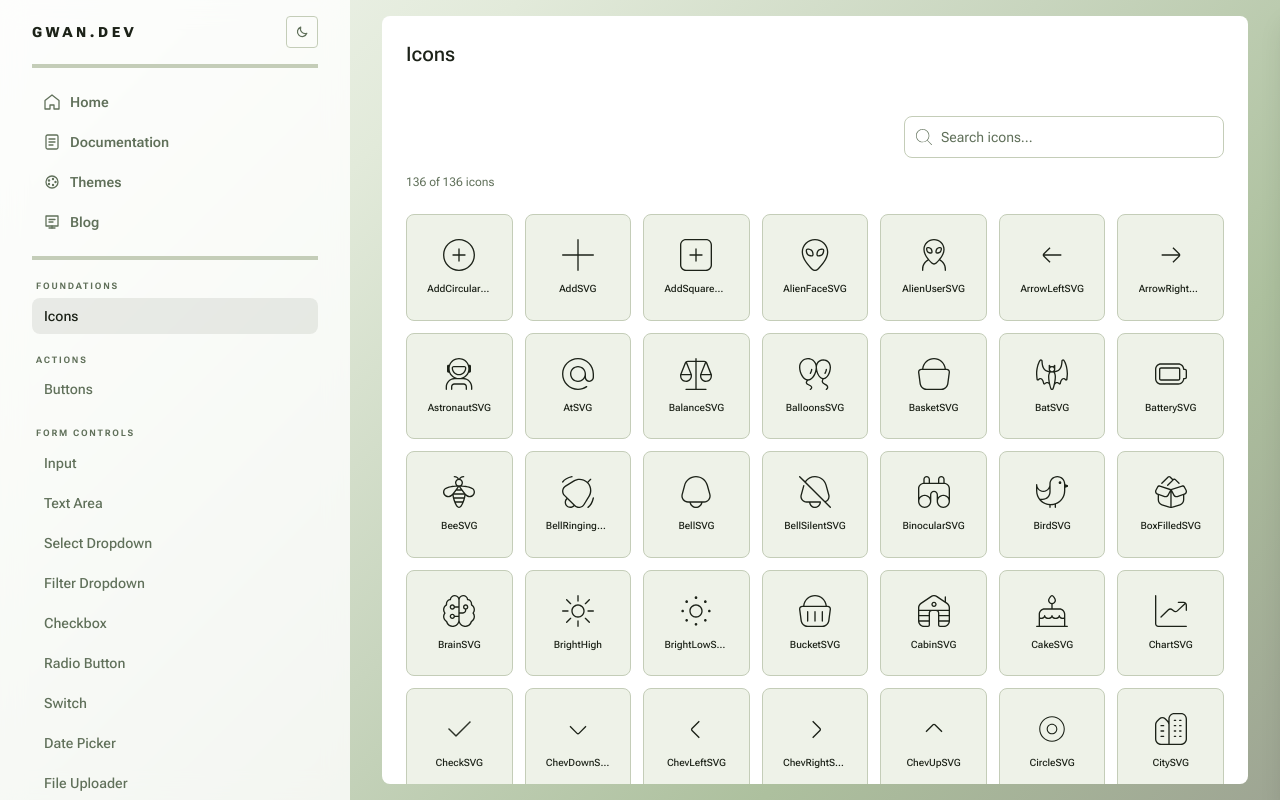
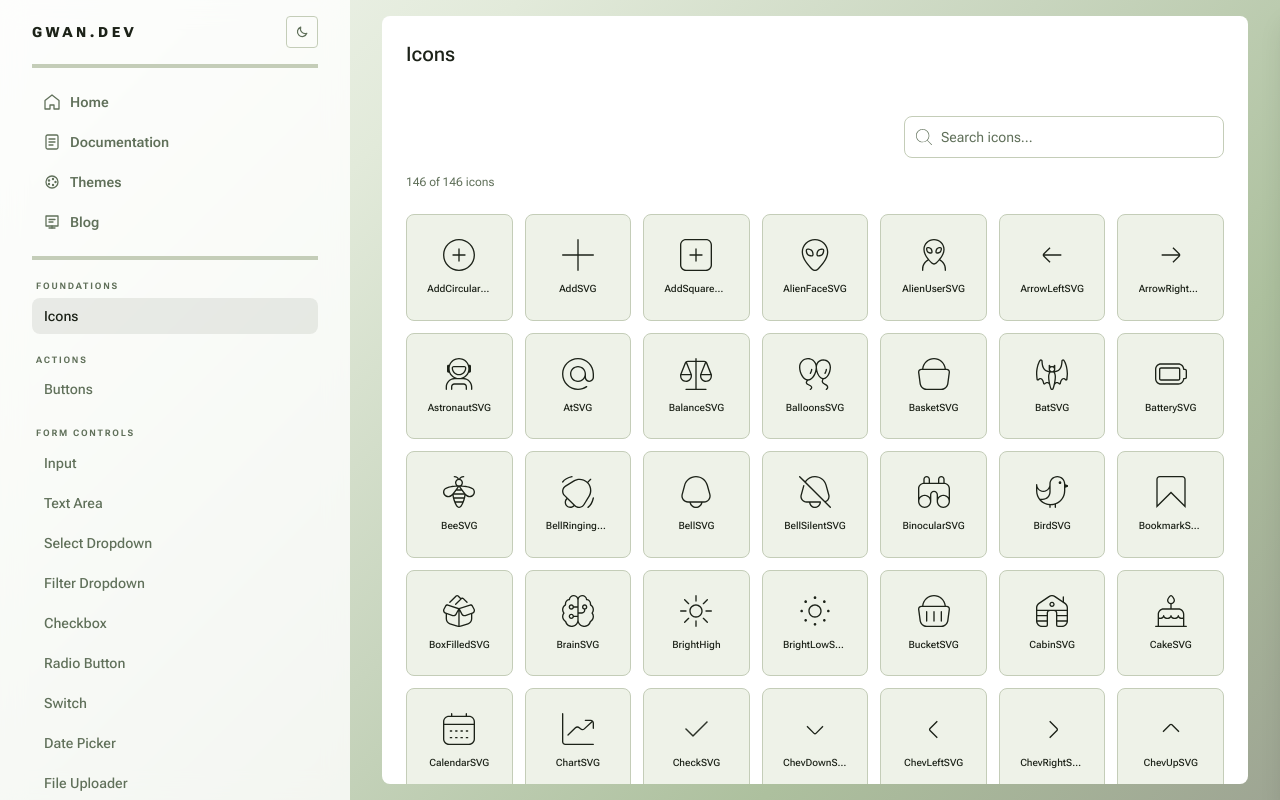
Before and after one commit to gwanfonseka/gwan-design-system, a Next.js app: page /components-library in a window 1280 px wide. Built offline with nearby package versions, Linux system fonts and the light colour scheme.

Commit message:
feat/102: new icons

```diff
--- a/src/components/icons/bookmarkSVG/index.tsx
+++ b/src/components/icons/bookmarkSVG/index.tsx
@@ -5,7 +5,7 @@ const Bookmark = () => {
         fillRule="evenodd"
         clipRule="evenodd"
         fill="currentColor"
-        d="M5 3a2 2 0 0 1 2-2h10a2 2 0 0 1 2 2v18a1 1 0 0 1-1.555.832L12 18.202l-5.445 3.63A1 1 0 0 1 5 21V3zm2 0v16.131l4.445-2.963a1 1 0 0 1 1.11 0L17 19.13V3H7z"
+        d="M20.5,0H3.5C2.122,0,1,1.121,1,2.5V23.996L12,13.053l11,10.943V2.5c0-1.379-1.122-2.5-2.5-2.5Zm1.5,21.59L12,11.643,2,21.59V2.5c0-.827,.673-1.5,1.5-1.5H20.5c.827,0,1.5,.673,1.5,1.5V21.59Z"
       />
     </svg>
   );
--- a/src/components/icons/calendarSVG/index.tsx
+++ b/src/components/icons/calendarSVG/index.tsx
@@ -5,7 +5,55 @@ const Calendar = () => {
         fillRule="evenodd"
         clipRule="evenodd"
         fill="currentColor"
-        d="M8 2a1 1 0 0 1 1 1v1h6V3a1 1 0 1 1 2 0v1h1a3 3 0 0 1 3 3v12a3 3 0 0 1-3 3H6a3 3 0 0 1-3-3V7a3 3 0 0 1 3-3h1V3a1 1 0 0 1 1-1zM5 10v9a1 1 0 0 0 1 1h12a1 1 0 0 0 1-1v-9H5zm14-2H5V7a1 1 0 0 1 1-1h1v1a1 1 0 1 0 2 0V6h6v1a1 1 0 1 0 2 0V6h1a1 1 0 0 1 1 1v1z"
+        d="M10.5,13h-1c-.276,0-.5,.224-.5,.5s.224,.5,.5,.5h1c.276,0,.5-.224,.5-.5s-.224-.5-.5-.5Z"
+      />
+      <path
+        fillRule="evenodd"
+        clipRule="evenodd"
+        fill="currentColor"
+        d="M14.5,13h-1c-.276,0-.5,.224-.5,.5s.224,.5,.5,.5h1c.276,0,.5-.224,.5-.5s-.224-.5-.5-.5Z"
+      />
+      <path
+        fillRule="evenodd"
+        clipRule="evenodd"
+        fill="currentColor"
+        d="M18.5,13h-1c-.276,0-.5,.224-.5,.5s.224,.5,.5,.5h1c.276,0,.5-.224,.5-.5s-.224-.5-.5-.5Z"
+      />
+      <path
+        fillRule="evenodd"
+        clipRule="evenodd"
+        fill="currentColor"
+        d="M10.5,18h-1c-.276,0-.5,.224-.5,.5s.224,.5,.5,.5h1c.276,0,.5-.224,.5-.5s-.224-.5-.5-.5Z"
+      />
+      <path
+        fillRule="evenodd"
+        clipRule="evenodd"
+        fill="currentColor"
+        d="M6.5,13h-1c-.276,0-.5,.224-.5,.5s.224,.5,.5,.5h1c.276,0,.5-.224,.5-.5s-.224-.5-.5-.5Z"
+      />
+      <path
+        fillRule="evenodd"
+        clipRule="evenodd"
+        fill="currentColor"
+        d="M6.5,18h-1c-.276,0-.5,.224-.5,.5s.224,.5,.5,.5h1c.276,0,.5-.224,.5-.5s-.224-.5-.5-.5Z"
+      />
+      <path
+        fillRule="evenodd"
+        clipRule="evenodd"
+        fill="currentColor"
+        d="M14.5,18h-1c-.276,0-.5,.224-.5,.5s.224,.5,.5,.5h1c.276,0,.5-.224,.5-.5s-.224-.5-.5-.5Z"
+      />
+      <path
+        fillRule="evenodd"
+        clipRule="evenodd"
+        fill="currentColor"
+        d="M18.5,18h-1c-.276,0-.5,.224-.5,.5s.224,.5,.5,.5h1c.276,0,.5-.224,.5-.5s-.224-.5-.5-.5Z"
+      />
+      <path
+        fillRule="evenodd"
+        clipRule="evenodd"
+        fill="currentColor"
+        d="M19.5,2h-1.5V.5c0-.276-.224-.5-.5-.5s-.5,.224-.5,.5v1.5H7V.5c0-.276-.224-.5-.5-.5s-.5,.224-.5,.5v1.5h-1.5C2.019,2,0,4.019,0,6.5v13c0,2.481,2.019,4.5,4.5,4.5h15c2.481,0,4.5-2.019,4.5-4.5V6.5c0-2.481-2.019-4.5-4.5-4.5ZM4.5,3h15c1.93,0,3.5,1.57,3.5,3.5v1.5H1v-1.5c0-1.93,1.57-3.5,3.5-3.5Zm15,20H4.5c-1.93,0-3.5-1.57-3.5-3.5V9H23v10.5c0,1.93-1.57,3.5-3.5,3.5Z"
       />
     </svg>
   );
--- a/src/components/icons/githubSVG/index.tsx
+++ b/src/components/icons/githubSVG/index.tsx
@@ -1,11 +1,11 @@
 const Github = () => {
   return (
-    <svg xmlns="http://www.w3.org/2000/svg" viewBox="0 0 24 24">
+    <svg xmlns="http://www.w3.org/2000/svg" viewBox="0 0 16 16">
       <path
         fillRule="evenodd"
         clipRule="evenodd"
         fill="currentColor"
-        d="M12 2C6.477 2 2 6.477 2 12c0 4.418 2.865 8.166 6.839 9.489.5.092.682-.217.682-.482 0-.237-.009-.868-.013-1.703-2.782.605-3.369-1.343-3.369-1.343-.454-1.158-1.11-1.466-1.11-1.466-.908-.62.069-.608.069-.608 1.003.07 1.531 1.032 1.531 1.032.892 1.53 2.341 1.088 2.91.832.092-.647.35-1.088.636-1.338-2.22-.253-4.555-1.113-4.555-4.951 0-1.093.39-1.988 1.029-2.688-.103-.253-.446-1.272.098-2.65 0 0 .84-.27 2.75 1.026A9.564 9.564 0 0 1 12 6.844a9.59 9.59 0 0 1 2.504.337c1.909-1.296 2.747-1.027 2.747-1.027.546 1.379.202 2.398.1 2.651.64.7 1.028 1.595 1.028 2.688 0 3.848-2.339 4.695-4.566 4.943.359.309.678.92.678 1.855 0 1.338-.012 2.419-.012 2.747 0 .268.18.58.688.482A10.019 10.019 0 0 0 22 12c0-5.523-4.477-10-10-10z"
+        d="M8 0C3.58 0 0 3.58 0 8c0 3.54 2.29 6.53 5.47 7.59.4.07.55-.17.55-.38 0-.19-.01-.82-.01-1.49-2.01.37-2.53-.49-2.69-.94-.09-.23-.48-.94-.82-1.13-.28-.15-.68-.52-.01-.53.63-.01 1.08.58 1.23.82.72 1.21 1.87.87 2.33.66.07-.52.28-.87.51-1.07-1.78-.2-3.64-.89-3.64-3.95 0-.87.31-1.59.82-2.15-.08-.2-.36-1.02.08-2.12 0 0 .67-.21 2.2.82.64-.18 1.32-.27 2-.27s1.36.09 2 .27c1.53-1.04 2.2-.82 2.2-.82.44 1.1.16 1.92.08 2.12.51.56.82 1.27.82 2.15 0 3.07-1.87 3.75-3.65 3.95.29.25.54.73.54 1.48 0 1.07-.01 1.93-.01 2.2 0 .21.15.46.55.38A8.01 8.01 0 0 0 16 8c0-4.42-3.58-8-8-8"
       />
     </svg>
   );
--- a/src/components/icons/helpSVG/index.tsx
+++ b/src/components/icons/helpSVG/index.tsx
@@ -5,7 +5,7 @@ const Help = () => {
         fillRule="evenodd"
         clipRule="evenodd"
         fill="currentColor"
-        d="M12 2C6.477 2 2 6.477 2 12s4.477 10 10 10 10-4.477 10-10S17.523 2 12 2zM4 12a8 8 0 1 1 16 0A8 8 0 0 1 4 12zm8-5a3 3 0 0 0-2.83 4.006 1 1 0 1 0 1.886-.672A1 1 0 1 1 12 9a1 1 0 0 0 1 1 1 1 0 0 0 1-1 3 3 0 0 0-3-3zm0 9a1 1 0 1 0 0 2 1 1 0 0 0 0-2zm0-2a1 1 0 0 1 1 1v.01a1 1 0 1 1-2 0V15a1 1 0 0 1 1-1z"
+        d="m15.893,8.064c.408,1.784-.382,3.569-1.965,4.441-.894.493-1.428,1.326-1.428,2.227v.268h-1v-.268c0-1.271.728-2.431,1.946-3.103,1.188-.655,1.78-1.998,1.473-3.343-.245-1.074-1.131-1.96-2.205-2.205-.921-.21-1.863-.002-2.582.572-.719.573-1.131,1.429-1.131,2.347h-1c0-1.224.549-2.365,1.508-3.128.958-.765,2.207-1.044,3.428-.765,1.462.333,2.624,1.495,2.957,2.957Zm-3.893,8.936c-.552,0-1,.448-1,1s.448,1,1,1,1-.448,1-1-.448-1-1-1Zm12-5c0,6.617-5.383,12-12,12S0,18.617,0,12,5.383,0,12,0s12,5.383,12,12Zm-1,0c0-6.065-4.935-11-11-11S1,5.935,1,12s4.935,11,11,11,11-4.935,11-11Z"
       />
     </svg>
   );
--- a/src/components/icons/infoSVG/index.tsx
+++ b/src/components/icons/infoSVG/index.tsx
@@ -5,7 +5,7 @@ const Info = () => {
         fillRule="evenodd"
         clipRule="evenodd"
         fill="currentColor"
-        d="M12 2C6.477 2 2 6.477 2 12s4.477 10 10 10 10-4.477 10-10S17.523 2 12 2zM4 12a8 8 0 1 1 16 0A8 8 0 0 1 4 12zm9-4a1 1 0 1 1-2 0 1 1 0 0 1 2 0zm-1 3a1 1 0 0 1 1 1v4a1 1 0 1 1-2 0v-4a1 1 0 0 1 1-1z"
+        d="m13,10.5v8.5h-1v-8.5c0-.276-.224-.5-.5-.5h-1.5v-1h1.5c.827,0,1.5.673,1.5,1.5Zm-1-5.5c-.552,0-1,.448-1,1s.448,1,1,1,1-.448,1-1-.448-1-1-1Zm12,7c0,6.617-5.383,12-12,12S0,18.617,0,12,5.383,0,12,0s12,5.383,12,12Zm-1,0c0-6.065-4.935-11-11-11S1,5.935,1,12s4.935,11,11,11,11-4.935,11-11Z"
       />
     </svg>
   );
--- a/src/components/icons/keySVG/index.tsx
+++ b/src/components/icons/keySVG/index.tsx
@@ -5,7 +5,7 @@ const Key = () => {
         fillRule="evenodd"
         clipRule="evenodd"
         fill="currentColor"
-        d="M9 2a7 7 0 1 0 4.197 12.611l1.096 1.096a1 1 0 0 0 .707.293H16v1a1 1 0 0 0 1 1h1v1a1 1 0 0 0 1 1h2a1 1 0 0 0 1-1v-3a1 1 0 0 0-.293-.707l-6.904-6.904A7.003 7.003 0 0 0 9 2zm-5 7a5 5 0 1 1 9.542 2.042 1 1 0 0 0 .165 1.166L20 18.414V20h-1v-1a1 1 0 0 0-1-1h-1v-1a1 1 0 0 0-1-1h-1.586l-1.293-1.293a1 1 0 0 0-1.166-.165A5.003 5.003 0 0 1 4 9zm5-1a1 1 0 1 0 0 2 1 1 0 0 0 0-2z"
+        d="m21.5,0h-.758c-.922,0-1.823.374-2.475,1.025l-9.271,9.271c-1.282-.386-2.591-.397-3.893-.032C2.363,11.034.327,13.444.038,16.261c-.218,2.119.516,4.192,2.013,5.689,1.322,1.323,3.097,2.049,4.954,2.049.243,0,.488-.013.733-.038,2.818-.289,5.229-2.325,5.997-5.066.365-1.302.354-2.609-.031-3.893l2.003-2.003c.187-.186.293-.444.293-.707v-2.093c0-.11.09-.2.2-.2h1.6c.662,0,1.2-.539,1.2-1.2v-1.6c0-.11.09-.2.2-.2h2.093c.267,0,.519-.104.707-.293l.975-.975c.661-.662,1.025-1.541,1.025-2.475v-.757c0-1.378-1.121-2.5-2.5-2.5Zm1.5,3.257c0,.667-.26,1.295-.732,1.768l-.975.975h-2.093c-.662,0-1.2.539-1.2,1.2v1.6c0,.11-.09.2-.2.2h-1.6c-.662,0-1.2.539-1.2,1.2v2.093l-2.22,2.219c-.136.136-.182.336-.119.518.412,1.183.449,2.392.111,3.596-.658,2.349-2.723,4.094-5.136,4.341-1.82.188-3.597-.442-4.879-1.724-1.283-1.282-1.912-3.061-1.726-4.879.248-2.413,1.993-4.478,4.342-5.137.543-.152,1.086-.228,1.628-.228.661,0,1.318.113,1.968.339.182.062.382.016.518-.119L18.975,1.732c.465-.465,1.109-.732,1.768-.732h.758c.827,0,1.5.673,1.5,1.5v.757ZM7,18c0,.552-.448,1-1,1s-1-.448-1-1,.448-1,1-1,1,.448,1,1Z"
       />
     </svg>
   );
--- a/src/components/icons/linkedinSVG/index.tsx
+++ b/src/components/icons/linkedinSVG/index.tsx
@@ -1,11 +1,11 @@
 const Linkedin = () => {
   return (
-    <svg xmlns="http://www.w3.org/2000/svg" viewBox="0 0 24 24">
+    <svg xmlns="http://www.w3.org/2000/svg" viewBox="0 0 16 16">
       <path
         fillRule="evenodd"
         clipRule="evenodd"
         fill="currentColor"
-        d="M4.5 3A1.5 1.5 0 1 0 4.5 6 1.5 1.5 0 0 0 4.5 3zM3 8a1 1 0 0 1 1-1h1a1 1 0 0 1 1 1v12a1 1 0 0 1-1 1H4a1 1 0 0 1-1-1V8zm6-1a1 1 0 0 0-1 1v12a1 1 0 0 0 1 1h1a1 1 0 0 0 1-1v-6.5c0-1.38 1.12-2.5 2.5-2.5s2.5 1.12 2.5 2.5V20a1 1 0 0 0 1 1h1a1 1 0 0 0 1-1v-6.5C19 10.47 16.53 8 13.5 8A4.48 4.48 0 0 0 10 9.5V8a1 1 0 0 0-1-1H9z"
+        d="M0 1.146C0 .513.526 0 1.175 0h13.65C15.474 0 16 .513 16 1.146v13.708c0 .633-.526 1.146-1.175 1.146H1.175C.526 16 0 15.487 0 14.854zm4.943 12.248V6.169H2.542v7.225zm-1.2-8.212c.837 0 1.358-.554 1.358-1.248-.015-.709-.52-1.248-1.342-1.248S2.4 3.226 2.4 3.934c0 .694.521 1.248 1.327 1.248zm4.908 8.212V9.359c0-.216.016-.432.08-.586.173-.431.568-.878 1.232-.878.869 0 1.216.662 1.216 1.634v3.865h2.401V9.25c0-2.22-1.184-3.252-2.764-3.252-1.274 0-1.845.7-2.165 1.193v.025h-.016l.016-.025V6.169h-2.4c.03.678 0 7.225 0 7.225z"
       />
     </svg>
   );
--- a/src/components/icons/shieldSVG/index.tsx
+++ b/src/components/icons/shieldSVG/index.tsx
@@ -5,7 +5,13 @@ const Shield = () => {
         fillRule="evenodd"
         clipRule="evenodd"
         fill="currentColor"
-        d="M11.555 2.168a1 1 0 0 1 .89 0l8 4A1 1 0 0 1 21 7v6c0 3.565-2.05 6.608-5.168 8.504l-3.277 1.966a1 1 0 0 1-1.11 0L8.168 21.504C5.05 19.608 3 16.565 3 13V7a1 1 0 0 1 .555-.832l8-4zM5 7.618V13c0 2.752 1.569 5.116 4 6.695L12 21.45l3-1.755C17.431 18.116 19 15.752 19 13V7.618l-7-3.5-7 3.5zm9.707 3.675a1 1 0 0 0-1.414-1.414L10.5 12.672 9.207 11.38a1 1 0 0 0-1.414 1.414l2 2a1 1 0 0 0 1.414 0l3.5-3.5z"
+        d="M11.98,23.986l-.626-.313c-2.194-1.097-9.354-5.189-9.354-11.8V5.135c0-1.08,.688-2.034,1.713-2.373L12,.014l8.287,2.748c1.024,.34,1.713,1.294,1.713,2.373v6.738c0,7.499-7.172,10.968-9.37,11.852l-.65,.261Zm.02-22.918L4.028,3.711c-.615,.204-1.028,.776-1.028,1.424v6.738c0,6.038,6.736,9.874,8.801,10.906l.224,.112,.232-.093c2.051-.825,8.743-4.052,8.743-10.924V5.134c0-.647-.413-1.22-1.027-1.424L12,1.067Z"
+      />
+      <path
+        fillRule="evenodd"
+        clipRule="evenodd"
+        fill="currentColor"
+        d="M10.501,15c-.384,0-.769-.146-1.062-.439l-3.288-3.202,.697-.717,3.293,3.207c.201,.2,.518,.199,.712,.005l6.295-6.209,.703,.712-6.293,6.207c-.291,.291-.674,.437-1.057,.437Z"
       />
     </svg>
   );
--- a/src/components/icons/twitterXSVG/index.tsx
+++ b/src/components/icons/twitterXSVG/index.tsx
@@ -1,11 +1,11 @@
 const TwitterX = () => {
   return (
-    <svg xmlns="http://www.w3.org/2000/svg" viewBox="0 0 24 24">
+    <svg xmlns="http://www.w3.org/2000/svg" viewBox="0 0 16 16">
       <path
         fillRule="evenodd"
         clipRule="evenodd"
         fill="currentColor"
-        d="M18.244 2.25h3.308l-7.227 8.26 8.502 11.24H16.17l-5.214-6.817L4.99 21.75H1.68l7.73-8.835L1.254 2.25H8.08l4.713 6.231zm-1.161 17.52h1.833L7.084 4.126H5.117z"
+        d="M12.6.75h2.454l-5.36 6.142L16 15.25h-4.937l-3.867-5.07-4.425 5.07H.316l5.733-6.57L0 .75h5.063l3.495 4.633L12.601.75Zm-.86 13.028h1.36L4.323 2.145H2.865z"
       />
     </svg>
   );
```
Also changed, not shown: src/components/icons/databaseSVG/index.tsx (+1 -1 lines), src/components/icons/index.tsx (+10 -0 lines).
